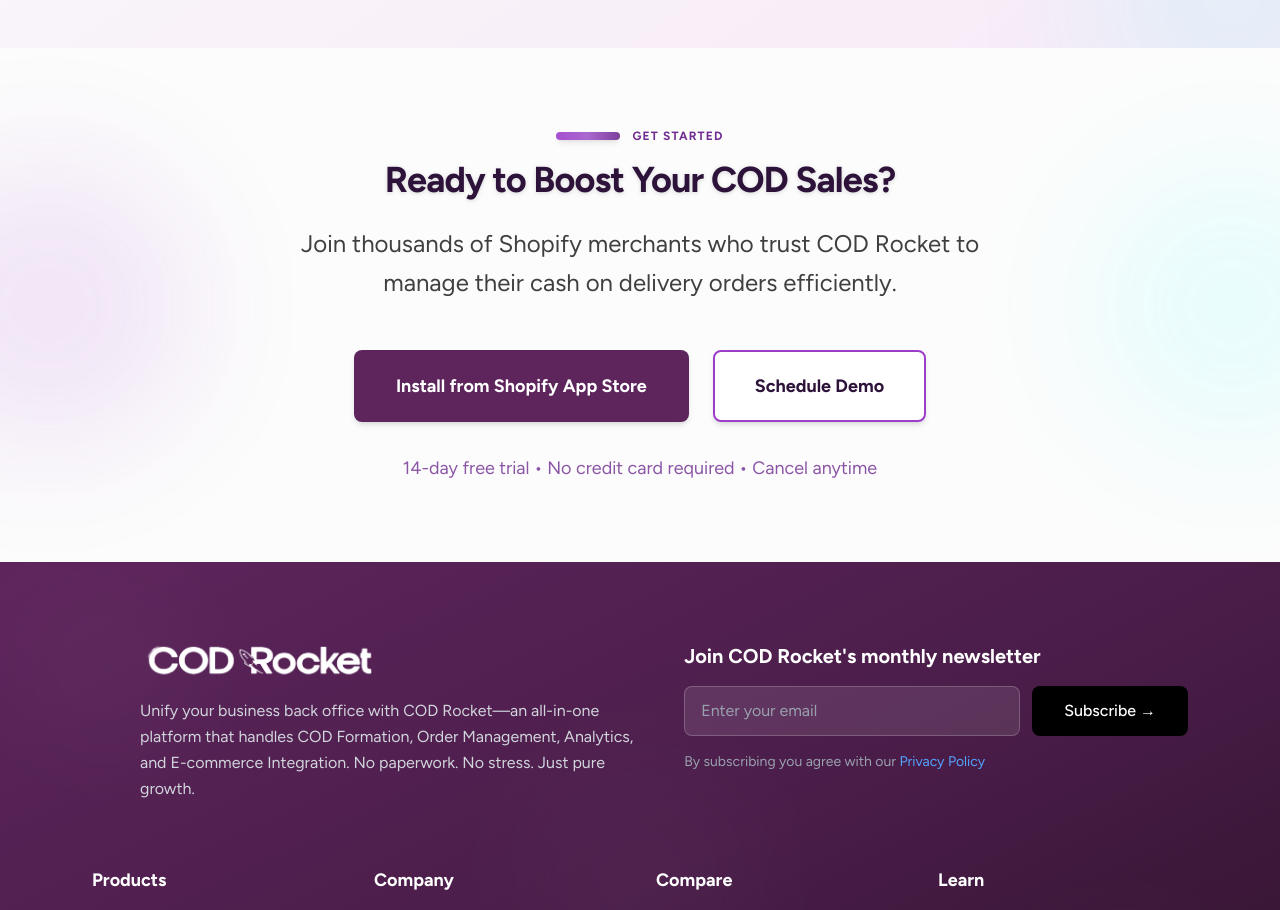
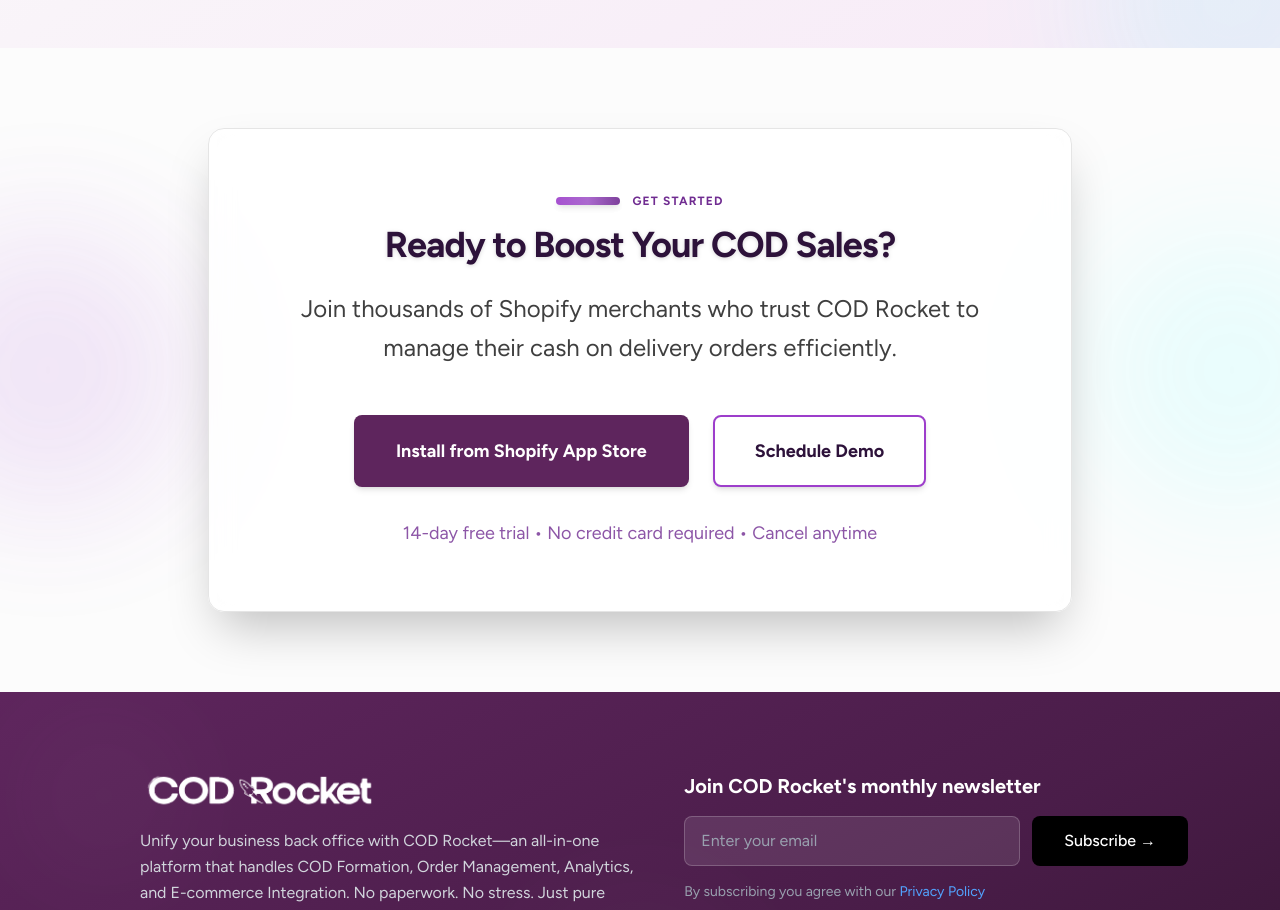
Before and after one commit to abaakil35/Landing-Page-COD, a React (Vite) app in the folder landing-page/: page / in a window 1280 px wide. Shown: the part 6120-7030 px from the top of the page. Built offline with nearby package versions, Linux system fonts and the light colour scheme.

Commit message:
modif ready style

```diff
--- a/landing-page/src/Components/ready.jsx
+++ b/landing-page/src/Components/ready.jsx
@@ -4,6 +4,7 @@
     <div className="absolute top-1/2 -translate-y-1/2 -left-12 lg:-left-24 w-48 lg:w-72 h-48 lg:h-72 bg-[#9d3ecb]/20 rounded-full blur-3xl opacity-60 z-0" />
     <div className="absolute top-1/2 -translate-y-1/2 -right-12 lg:-right-24 w-48 lg:w-72 h-48 lg:h-72 bg-[#5affff]/20 rounded-full blur-3xl opacity-60 z-0" />
     <div className="max-w-4xl mx-auto relative z-10 px-4">
+      <div className="mx-auto w-full bg-white/80 backdrop-blur-md rounded-2xl shadow-2xl border border-[#e5e5e5] py-12 md:py-16 px-8 flex flex-col items-center">
         <div className="flex items-center justify-center mb-4">
           <span className="inline-block w-12 lg:w-16 h-2 rounded-full bg-gradient-to-r from-[#9d3ecb] via-[#a259c9] to-[#702c91] opacity-90 shadow-md mr-3" />
           <span className="uppercase tracking-widest text-xs font-semibold text-[#702c91]">
@@ -14,8 +15,8 @@
           Ready to Boost Your COD Sales?
         </h2>
         <p className="text-base md:text-lg lg:text-2xl text-[#3f3f3f] mb-8 lg:mb-12 max-w-3xl mx-auto leading-relaxed">
-        Join thousands of Shopify merchants who trust COD Rocket to manage their
-        cash on delivery orders efficiently.
+          Join thousands of Shopify merchants who trust COD Rocket to manage
+          their cash on delivery orders efficiently.
         </p>
         <div className="flex flex-col md:flex-row justify-center gap-4 lg:gap-6 mb-6 lg:mb-8 px-2">
           <a
@@ -35,6 +36,7 @@
           14-day free trial &bull; No credit card required &bull; Cancel anytime
         </div>
       </div>
+    </div>
   </section>
 );
 
```
Lines whose indentation alone changed are shown as unchanged.
